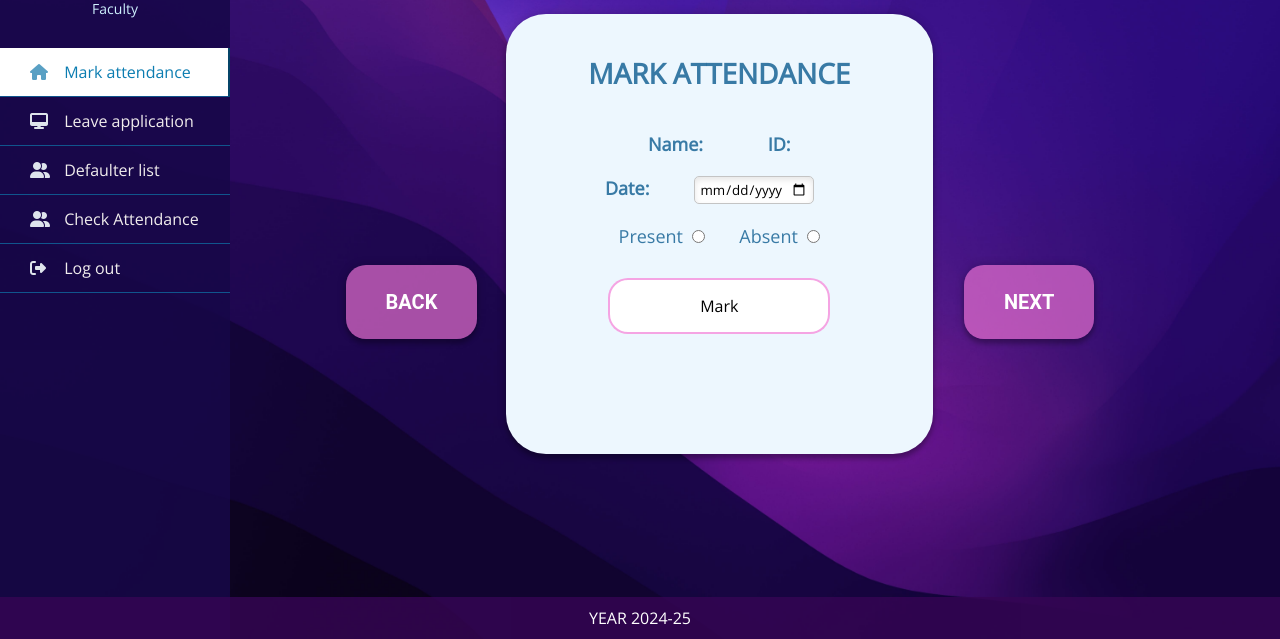
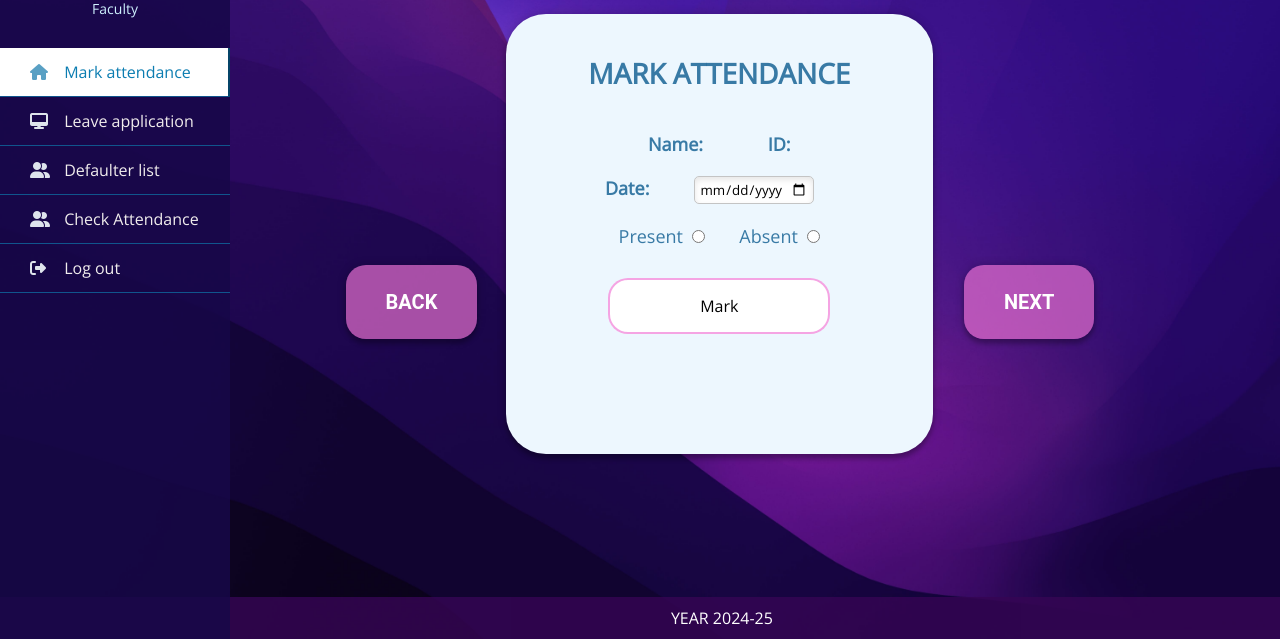
Before and after one commit to Rudra-Garg/Attendance-DBMS, a Flask app: page /faculty in a window 1280 px wide. Shown: the part 161-800 px from the top of the page. Run offline with Flask 3, Linux system fonts and the light colour scheme; data comes from the database, SQL or seed files in the repository; data that the repository does not hold is empty; some libraries are stand-ins or nearby versions.

Commit message:
faculty allignment

```diff
--- a/static/CSS/faculty.css
+++ b/static/CSS/faculty.css
@@ -53,7 +53,7 @@ nav {
 
 nav button {
   position: relative;
-  left: 5.5%;
+  left: 6.5%;
   text-decoration: none;
   color: #ffffff;
   font-size: 19px;
@@ -115,12 +115,16 @@ section.attendance-section {
 
 footer {
   text-align: center;
+  /* margin-left: 6.5%; */
   padding: 10px;
   background-color:rgba(54, 6, 84, 0.8);
   color: #fff;
   position: fixed;
   bottom: 0;
   width: 100%;
+}
+footer p{
+  margin-left: 13%;
 }
 
 .nextBtn {
@@ -286,6 +290,8 @@ footer {
   align-items: center;
   justify-content: center; */
   /* margin-left: 39.5%; */
+  position: relative;
+  left: 6.5%;
   display: flex;
   justify-content: center; /* Centers the table horizontally */
   width: 100%; /* Full width of its parent */
@@ -383,6 +389,8 @@ footer {
 
 .leave-section
 {
+  position: relative;
+    left: 6.5%;
   display: flex;
   justify-content: center; /* Centers the table horizontally */
   width: 100%; /* Full width of its parent */
--- a/static/CSS/facultySidebar.css
+++ b/static/CSS/facultySidebar.css
@@ -21,6 +21,7 @@ body{
     width: 230px;
     height: 100%;
     padding: 20px 0;
+    z-index: 1000;
     transition: all 0.5s ease;
 }
 
--- a/templates/faculty.html
+++ b/templates/faculty.html
@@ -187,7 +187,7 @@
     </table>
 </section>
 <footer>
-    YEAR 2024-25
+    <p id="footerText">YEAR 2024-25</p>
 </footer>
 
 <script src="/static/Scripts/faculty.js"></script>
```
